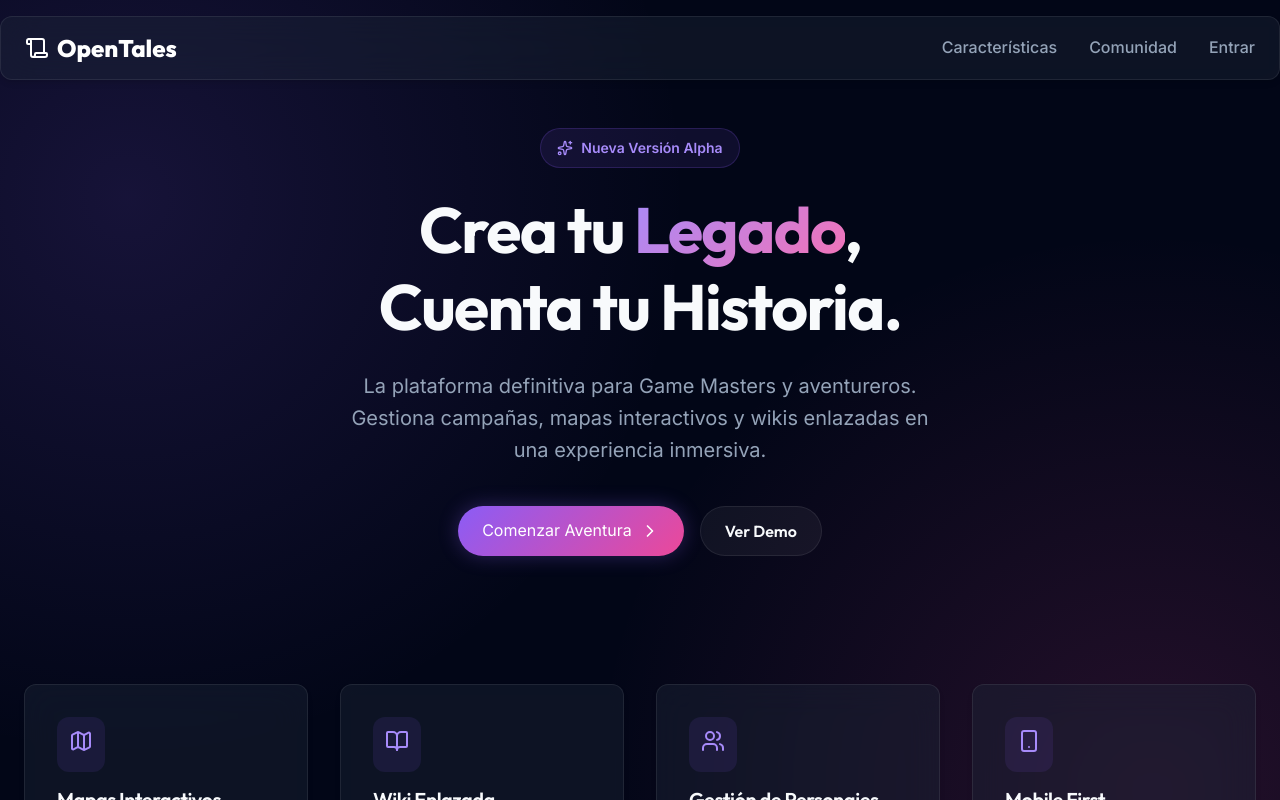
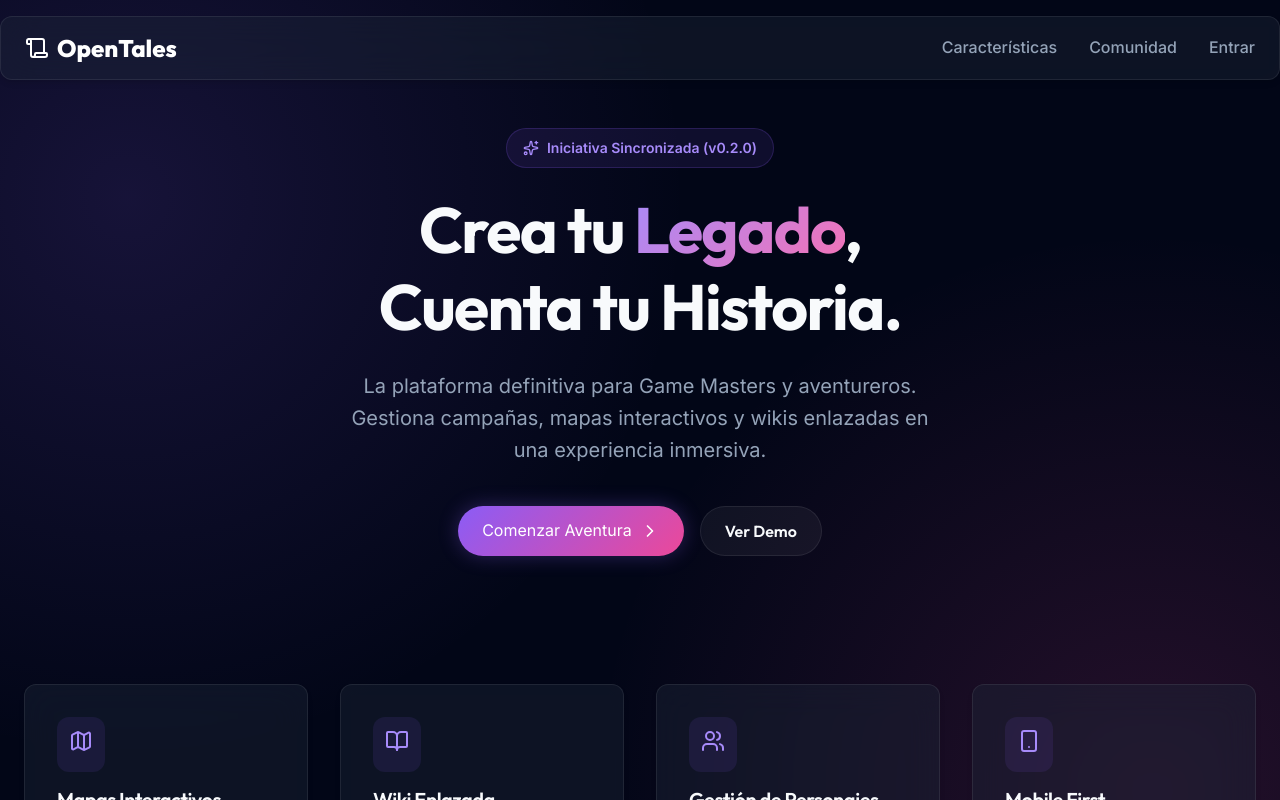
Before and after one commit to swingdemon/opentales, a React (Vite) app: page / in a window 1280 px wide. Shown: the top 800 px of the page. Built offline with nearby package versions, Linux system fonts and the light colour scheme; no server answers.

Commit message:
chore: bump version for deployment verification

```diff
--- a/src/App.jsx
+++ b/src/App.jsx
@@ -63,7 +63,7 @@ function LandingPage() {
       <section className="hero">
         <div style={{ display: 'inline-flex', alignItems: 'center', gap: '0.5rem', background: 'rgba(139, 92, 246, 0.1)', padding: '0.5rem 1rem', borderRadius: '999px', marginBottom: '1.5rem', border: '1px solid rgba(139, 92, 246, 0.2)' }}>
           <Sparkles size={16} color="#a78bfa" />
-          <span style={{ color: '#a78bfa', fontSize: '0.875rem', fontWeight: 600 }}>Nueva Versión Alpha</span>
+          <span style={{ color: '#a78bfa', fontSize: '0.875rem', fontWeight: 600 }}>Iniciativa Sincronizada (v0.2.0)</span>
         </div>
         <h1>
           Crea tu <span className="text-gradient">Legado</span>,<br />
```
